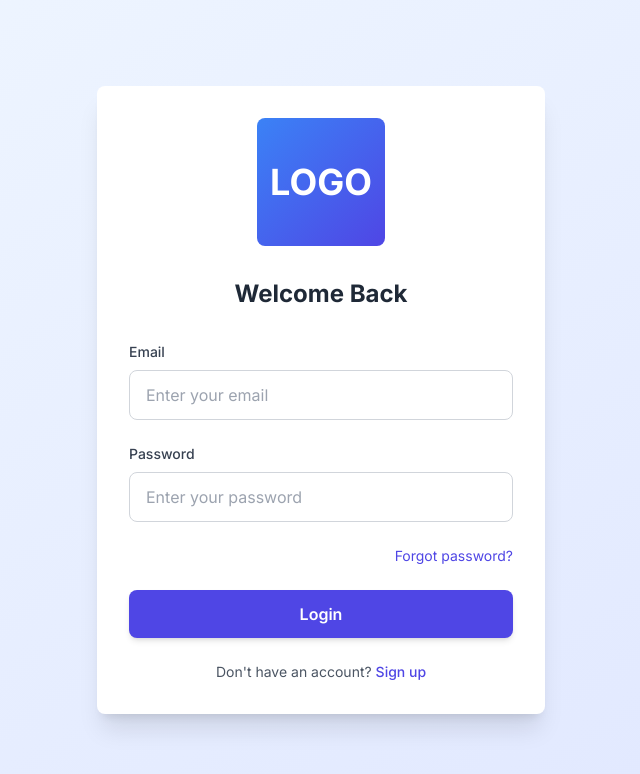
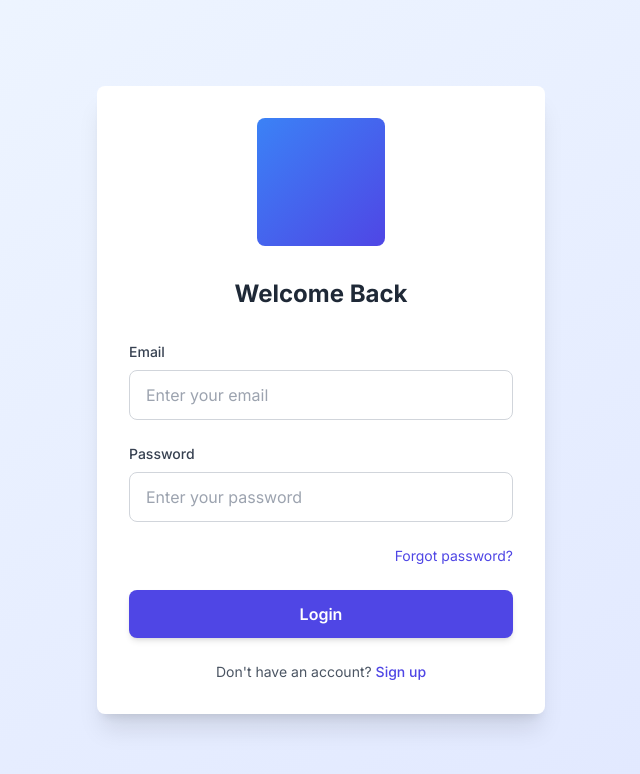
Before and after one commit to miketime/itfesthackathon2025, a Next.js app: page /login in a window 1280 px wide. Shown: the top 774 px of the page, without its empty margins (319-959 px from the left). Built offline with nearby package versions, Linux system fonts and the light colour scheme; no server answers.

Commit message:
fixes 13

```diff
--- a/app/login/page.tsx
+++ b/app/login/page.tsx
@@ -42,7 +42,7 @@ export default function LoginPage() {
         {/* Company Logo Placeholder */}
         <div className="flex justify-center mb-8">
           <div className="w-32 h-32 bg-gradient-to-br from-blue-500 to-indigo-600 rounded-lg flex items-center justify-center">
-            <span className="text-white text-4xl font-bold">LOGO</span>
+            <span className="text-white text-4xl font-bold"></span>
           </div>
         </div>
 
```
